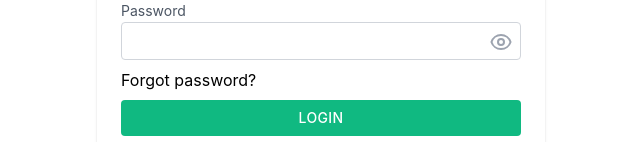
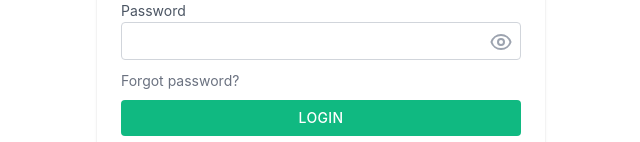
Before and after one commit to acatzk/invite-system, a Next.js app: page / in a window 1280 px wide. Shown: the part 481-623 px from the top of the page, without its empty margins (319-959 px from the left). Built offline with nearby package versions, Linux system fonts and the light colour scheme; what tailwindcss-line-clamp would draw is missing.

Commit message:
fix div error and forgot-password link

```diff
--- a/pages/index.js
+++ b/pages/index.js
@@ -9,7 +9,7 @@ const Login = () => {
         <link rel="icon" href="/favicon.ico" />
       </Head>
       <div className="flex min-h-screen">
-        <div div className="container m-auto max-w-none sm:max-w-md h-screen sm:h-auto bg-white rounded-none sm:rounded-lg shadow">
+        <div className="container m-auto max-w-none sm:max-w-md h-screen sm:h-auto bg-white rounded-none sm:rounded-lg shadow">
           <div className="px-6 flex flex-col">
             <div className="mt-5 flex-shrink-0 flex justify-center">
               <img className="h-72" src="/images/logo.png" alt="avatar" />
@@ -37,15 +37,15 @@ const Login = () => {
                 </div>
               </div>
               <div>
-                <Link href="/forgot-password" className="text-sm text-gray-500 hover:underline">
-                  <a>Forgot password?</a>
+                <Link href="/forgot-password">
+                  <a className="text-sm text-gray-500 hover:underline">Forgot password?</a>
                 </Link>
               </div>
               <div className="space-y-2">
                 <button className="flex items-center justify-center text-sm font-medium w-full tracking-wide bg-green-500 py-2 border-none text-white rounded hover:bg-green-600 focus:outline-none focus:ring-2 focus:ring-offset-2 focus:ring-green-500 uppercase on ease-in-out duration-200">
                   Login
                 </button>
-                <Link href="/registration">
+                <Link href="/register">
                   <a className="inline-block text-center text-sm font-medium w-full border border-green-500 py-2 text-green-500 rounded focus:ring-2 focus:ring-offset-2 focus:ring-green-500 uppercase hover:bg-green-50 focus:outline-none transiton ease-in-out duration-200">Create account</a>
                 </Link>
                 <Link href="/forgot-password">
```
